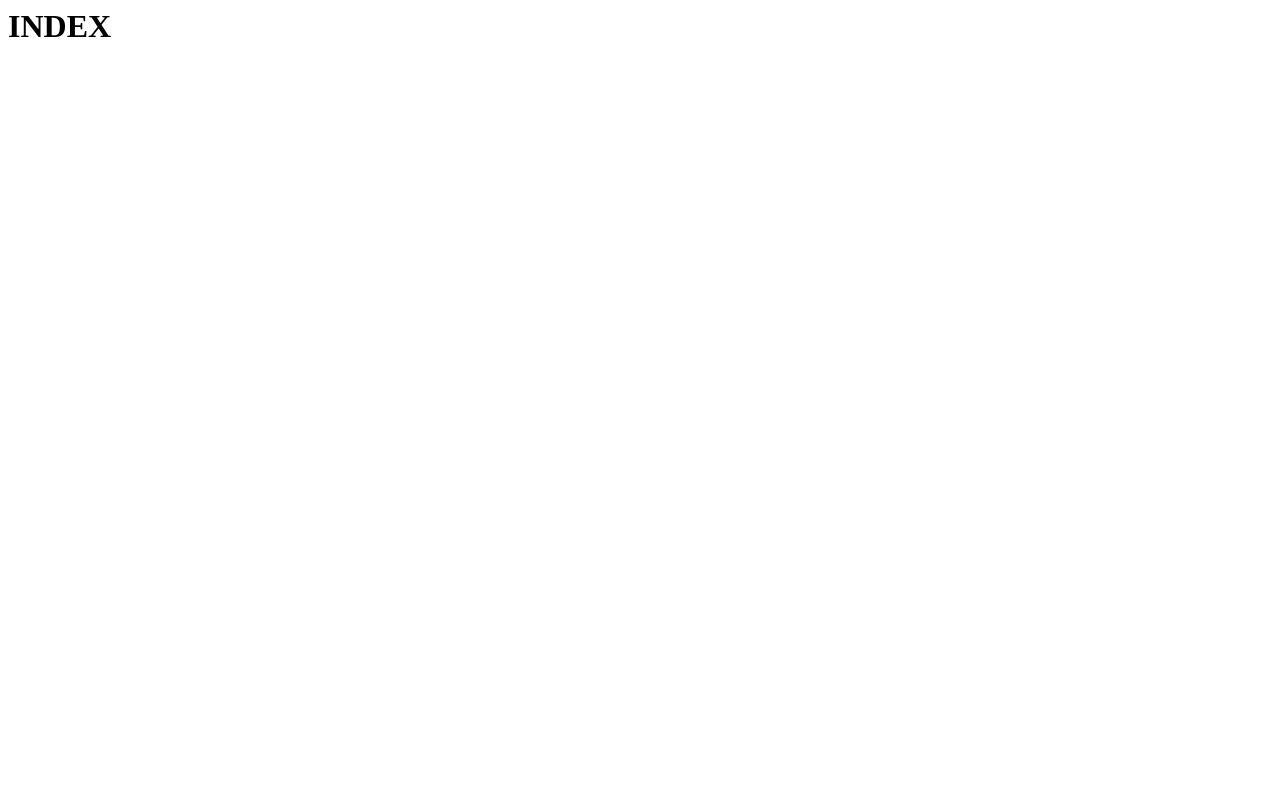
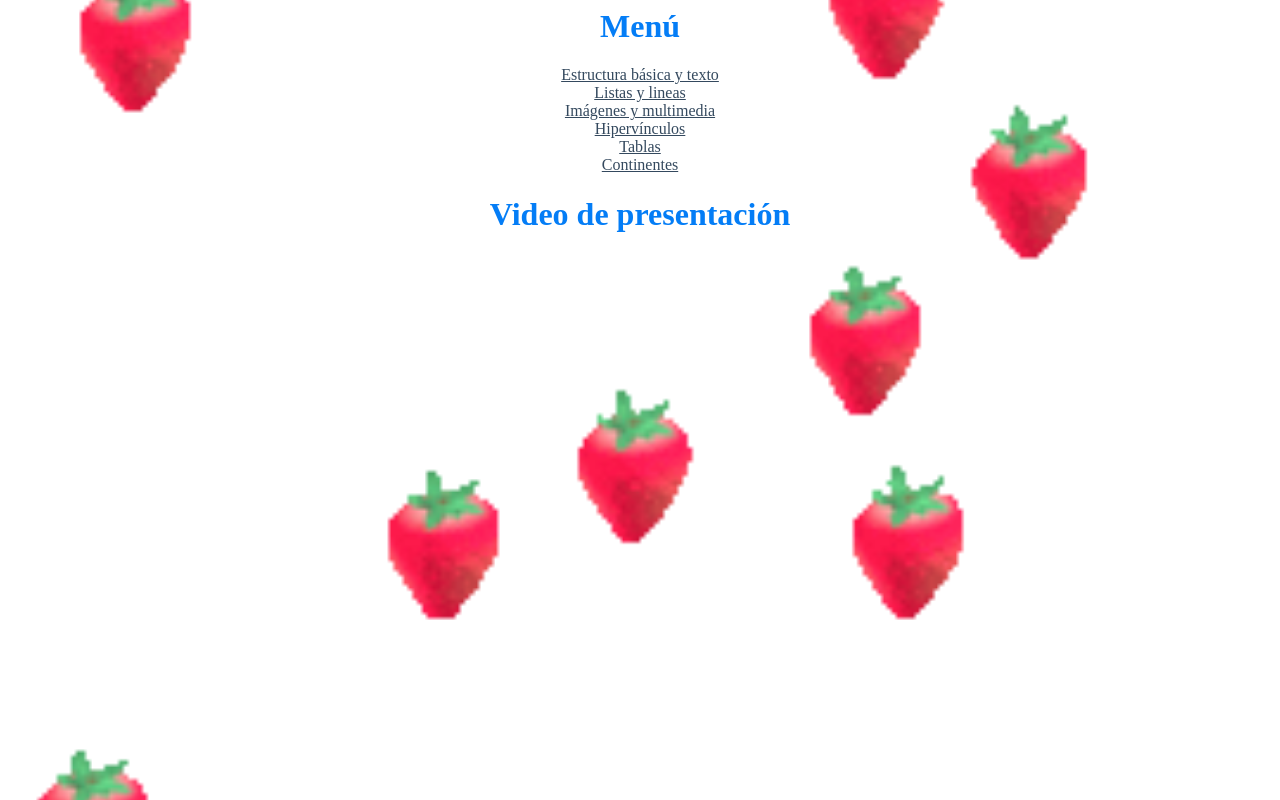
Before and after one commit to GallinitaPro/chocopro.mx, a plain HTML site: page index.html in a window 1280 px wide. Drawn offline with Linux system fonts and the light colour scheme.

Commit message:
index.html

```diff
--- a/index.html
+++ b/index.html
@@ -1,8 +1,37 @@
 <html>
 <head>
-<title>INDEX</title>
-</head>
-<body>
-<h1>INDEX</h1>
+<title>Pr&aacutecticas compu</title></head>
+
+    <style type="text/css">
+        body {
+            background-image: url("nanaref.gif");
+            background-repeat: no-repeat;
+            background-position: center;
+            background-attachment: fixed;
+            background-size: cover;
+        }
+    </style>
+
+<body link="#34495e" vlink="#3d9394" alink="#7c7fab">
+
+<center><h1><font color="#047df6">Men&uacute</h1></font></center>
+
+<center><a href="estructura_basica_y_texto_(con fondo)">Estructura b&aacutesica y texto</a><br></center>
+
+<center><a href="https://gallinitaskibidichocopro.on.drv.tw/www.HTML_Practicas/Listas_y_lineas.html">Listas y lineas</a></center>
+
+<center><a href="https://gallinitaskibidichocopro.on.drv.tw/www.HTML_Practicas/imagenes_y_multimedia.html">Im&aacutegenes y multimedia</a></center>
+
+<center><a href="https://gallinitaskibidichocopro.on.drv.tw/www.HTML_Practicas/hipervinculos.html#mision">Hiperv&iacutenculos</a></center>
+
+<center><a href="https://gallinitaskibidichocopro.on.drv.tw/www.HTML_Practicas/tablas.html">Tablas</a></center>
+
+<center><a href="https://gallinitaskibidichocopro.on.drv.tw/www.HTML_Practicas/continentes.html">Continentes</a></center>
+
+<center><h1><font color="#047df6">Video de presentaci&oacuten</h1></font></center>
+
+<center><a href="https://gallinitaskibidichocopro.on.drv.tw/www.HTML_Practicas/presentacion.html"></a></center>
+
+</html>
+
 </body>
-</html>
```
